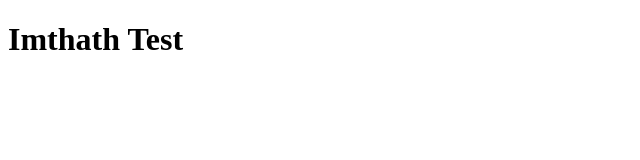
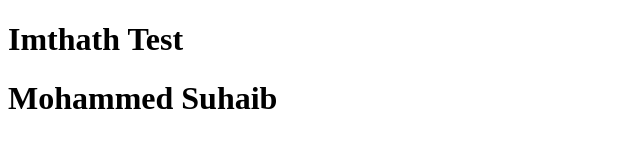
Before and after one commit to imthathIMT/GitHub.Test, a plain HTML site: page Index.html in a window 1280 px wide. Shown: the whole page, without its empty margins (0-640 px from the left). Drawn offline with Linux system fonts and the light colour scheme.

Commit message:
suhaib_title

```diff
--- a/Index.html
+++ b/Index.html
@@ -8,6 +8,7 @@
 <body>
 
 <h1>Imthath Test</h1>
+<h1>Mohammed Suhaib</h1>
 
 </body>
 </html>
```
